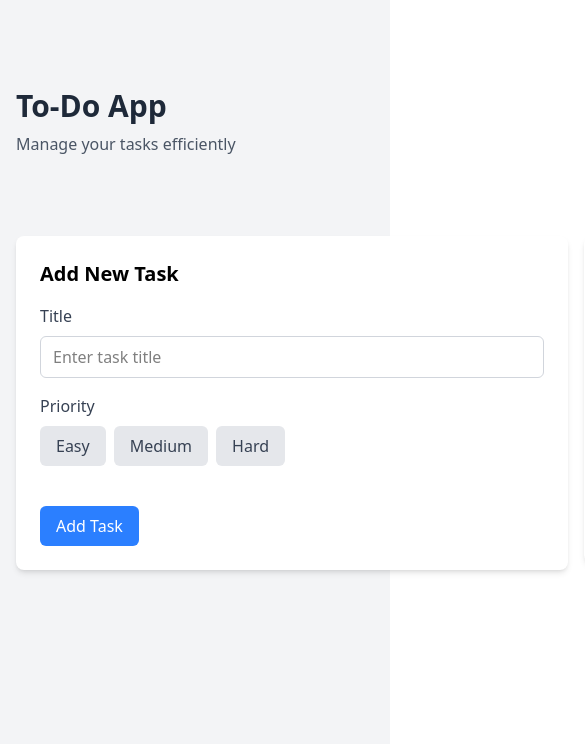
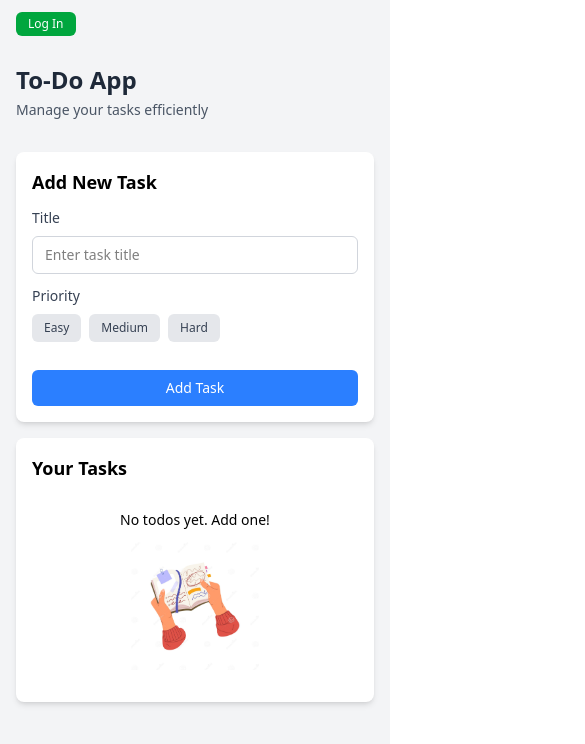
Before and after one commit to rachitdhaka/Todo-Application, a React (Vite) app in the folder client/: page /view in a window 390 px wide. Shown: the top 744 px of the page, 585 px wide, since content can reach past the window. Built offline with nearby package versions, Linux system fonts and the light colour scheme.

Commit message:
Responsive

```diff
--- a/client/src/components/LandingNavbar.jsx
+++ b/client/src/components/LandingNavbar.jsx
@@ -2,10 +2,10 @@ import React from 'react'
 import { NavLink } from "react-router-dom";
 const LandingNavbar = () => {
     return (
-        <div className=' relative min-w-3xl mt-5 p-2 bg-gray-200  flex justify-end rounded-full shadow-input'>
-            <div className='flex items-center gap-4 mr-4 manrope-regular'>
-                <NavLink to="/login" className='cursor-pointer hover:text-gray-700'>Login</NavLink>
-                <NavLink to="/signup" className='cursor-pointer hover:text-gray-700'>Signup</NavLink>
+        <div className='relative w-full mt-3 sm:mt-5 p-2 sm:p-3 bg-gray-200 flex justify-between sm:justify-end rounded-full shadow-input'>
+            <div className='flex items-center gap-3 sm:gap-4 mr-2 sm:mr-4 manrope-regular text-sm sm:text-base'>
+                <NavLink to="/login" className='cursor-pointer hover:text-gray-700 px-2 sm:px-3 py-1 rounded-full transition-colors hover:bg-gray-300'>Login</NavLink>
+                <NavLink to="/signup" className='cursor-pointer hover:text-gray-700 px-2 sm:px-3 py-1 rounded-full transition-colors hover:bg-gray-300'>Signup</NavLink>
             </div>
 
         </div>
--- a/client/src/components/Navbar.jsx
+++ b/client/src/components/Navbar.jsx
@@ -30,20 +30,20 @@ const Navbar = () => {
     const isLoggedIn = localStorage.getItem('token');
 
     return (
-        <div className='w-6xl mx-auto py-3 flex justify-end gap-4'>
+        <div className='w-full max-w-7xl mx-auto px-4 sm:px-6 py-3 sm:py-4 flex justify-between sm:justify-end items-center gap-2 sm:gap-4'>
 
             {isLoggedIn ? (
                 <>
-                    <p className='px-2 py-1 rounded-md font-medium text-gray-700'>
+                    <p className='px-2 sm:px-3 py-1 sm:py-2 rounded-md font-medium text-gray-700 text-xs sm:text-sm md:text-base truncate max-w-[120px] sm:max-w-none'>
                         Welcome, {name}
                     </p>
-                    <button className='px-2 py-1 rounded-md bg-red-700 text-white cursor-pointer hover:bg-red-800 transition-colors'
+                    <button className='px-3 sm:px-4 py-1 sm:py-2 rounded-md bg-red-700 text-white cursor-pointer hover:bg-red-800 transition-colors text-xs sm:text-sm md:text-base whitespace-nowrap'
                     onClick={logout}>
                         Logout
                     </button>
                 </>
             ) : (
-                <button className='px-2 py-1 rounded-md bg-green-600 text-white cursor-pointer hover:bg-green-700 transition-colors'
+                <button className='px-3 sm:px-4 py-1 sm:py-2 rounded-md bg-green-600 text-white cursor-pointer hover:bg-green-700 transition-colors text-xs sm:text-sm md:text-base whitespace-nowrap'
                 onClick={login}>
                     Log In
                 </button>
--- a/client/src/components/ShowTodo.jsx
+++ b/client/src/components/ShowTodo.jsx
@@ -63,37 +63,37 @@ const ShowTodo = ({ refreshTrigger }) => {
 
 
   return (
-    <div className=" bg-white rounded-lg shadow-md p-6 ">
+    <div className="bg-white rounded-lg shadow-md p-4 sm:p-5 md:p-6">
 
-      <h2 className="text-xl font-semibold mb-4">Your Task</h2>
+      <h2 className="text-lg sm:text-xl font-semibold mb-3 sm:mb-4">Your Tasks</h2>
 
       {loading ? (
-        <p className="text-gray-500">Loading todos...</p>
+        <p className="text-gray-500 text-sm sm:text-base">Loading todos...</p>
       ) : todos.length === 0 ? (
-        <div className='flex flex-col justify-center items-center'>
-          <p>No todos yet. Add one!</p>
-          <img src={noTodo} alt="No Todo found" height={100} width={210} />
+        <div className='flex flex-col justify-center items-center py-4 sm:py-6'>
+          <p className="text-sm sm:text-base mb-3">No todos yet. Add one!</p>
+          <img src={noTodo} alt="No Todo found" className="w-32 sm:w-40 md:w-52 h-auto" />
         </div>
       ) : (
-        <ul className="space-y-2">
+        <ul className="space-y-2 sm:space-y-3">
           {todos.map((todo) => (
             <li
               key={todo._id}
-              className="bg-white rounded-md shadow-sm p-3 flex justify-between items-center"
+              className="bg-gray-50 rounded-md shadow-sm p-3 sm:p-4 flex flex-col sm:flex-row justify-between items-start sm:items-center gap-3 sm:gap-2"
             >
-              <div>
-                <h3 className="font-bold">{todo.title}</h3>
-                <p className="text-sm text-gray-500">Priority: {todo.priority}</p>
+              <div className="flex-1 min-w-0">
+                <h3 className="font-bold text-sm sm:text-base break-words">{todo.title}</h3>
+                <p className="text-xs sm:text-sm text-gray-500 mt-1">Priority: <span className="capitalize">{todo.priority}</span></p>
               </div>
 
 
-              <div className='flex gap-2'>
-                <button className='px-3 py-1 bg-red-700 rounded-md text-red-200 cursor-pointer'
+              <div className='flex gap-2 w-full sm:w-auto justify-end'>
+                <button className='px-2 sm:px-3 py-1 text-xs sm:text-sm bg-red-700 rounded-md text-red-200 cursor-pointer hover:bg-red-800 transition-colors whitespace-nowrap'
                   onClick={() => deleteTodo(todo._id)}>
                   Delete
                 </button>
                 <span
-                  className={`px-3 py-1 text-sm rounded-md ${todo.done ? "bg-green-200 text-green-800" : "bg-yellow-200 text-yellow-800"
+                  className={`px-2 sm:px-3 py-1 text-xs sm:text-sm rounded-md whitespace-nowrap ${todo.done ? "bg-green-200 text-green-800" : "bg-yellow-200 text-yellow-800"
                     }`}
                 >
                   {todo.done ? "Done" : "Pending"}
--- a/client/src/components/TodoCreate.jsx
+++ b/client/src/components/TodoCreate.jsx
@@ -66,20 +66,20 @@ const TodoCreate = ({ onTodoCreated }) => {
         }
     }
     return (
-        <div className=" bg-white rounded-lg shadow-md p-6 ">
-            <h2 className="text-xl font-semibold mb-4">Add New Task</h2>
+        <div className="bg-white rounded-lg shadow-md p-4 sm:p-5 md:p-6">
+            <h2 className="text-lg sm:text-xl font-semibold mb-3 sm:mb-4">Add New Task</h2>
 
             {error && (
-                <div className="mb-4 p-3 bg-red-100 border border-red-400 text-red-700 rounded-md">
+                <div className="mb-3 sm:mb-4 p-2 sm:p-3 bg-red-100 border border-red-400 text-red-700 rounded-md text-xs sm:text-sm">
                     {error}
                 </div>
             )}
 
             <form onSubmit={handleSubmit}>
-                <div className="mb-4">
+                <div className="mb-3 sm:mb-4">
                     <label
                         htmlFor="title"
-                        className="block text-gray-700 font-medium mb-2"
+                        className="block text-gray-700 font-medium mb-2 text-sm sm:text-base"
                     >
                         Title
                     </label>
@@ -88,24 +88,24 @@ const TodoCreate = ({ onTodoCreated }) => {
                         id="title"
                         value={title}
                         onChange={(e) => setTitle(e.target.value)}
-                        className="w-full px-3 py-2 border border-gray-300 rounded-md focus:outline-none focus:ring-2 focus:ring-blue-500"
+                        className="w-full px-3 py-2 text-sm sm:text-base border border-gray-300 rounded-md focus:outline-none focus:ring-2 focus:ring-blue-500"
                         placeholder="Enter task title"
                     />
                 </div>
 
-                <div className="mb-4">
-                    <label className="block text-gray-700 font-medium mb-2">
+                <div className="mb-3 sm:mb-4">
+                    <label className="block text-gray-700 font-medium mb-2 text-sm sm:text-base">
                         Priority
                     </label>
-                    <div>
+                    <div className="flex flex-wrap gap-2">
                         {PriorityButton.map((level) => (
                             <button
                                 key={level}
                                 type="button"
                                 onClick={() => setPriority(level)}
-                                className={`mr-2 px-4 py-2 rounded-md capitalize ${priority === level
+                                className={`px-3 sm:px-4 py-1.5 sm:py-2 text-xs sm:text-sm rounded-md capitalize transition-colors ${priority === level
                                         ? "bg-blue-500 text-white"
-                                        : "bg-gray-200 text-gray-700"
+                                        : "bg-gray-200 text-gray-700 hover:bg-gray-300"
                                     }`}
                             >
                                 {level}
@@ -118,7 +118,7 @@ const TodoCreate = ({ onTodoCreated }) => {
 
                 <button
                     type="submit"
-                    className="bg-blue-500 hover:bg-blue-600 text-white font-medium py-2 px-4   mt-6 rounded-md transition-colors"
+                    className="w-full sm:w-auto bg-blue-500 hover:bg-blue-600 text-white font-medium py-2 px-4 sm:px-6 mt-4 sm:mt-6 rounded-md transition-colors text-sm sm:text-base"
                 >
                     Add Task
                 </button>
--- a/client/src/components/TodoHeader.jsx
+++ b/client/src/components/TodoHeader.jsx
@@ -1,9 +1,9 @@
 import React from 'react'
 export function TodoHeader() {
   return (
-    <header className="mb-8">
-      <h1 className="text-3xl font-bold text-gray-800">To-Do App</h1>
-      <p className="text-gray-600 mt-2">Manage your tasks efficiently</p>
+    <header className="mb-4 sm:mb-6 md:mb-8">
+      <h1 className="text-2xl sm:text-3xl md:text-4xl font-bold text-gray-800">To-Do App</h1>
+      <p className="text-sm sm:text-base md:text-lg text-gray-600 mt-1 sm:mt-2">Manage your tasks efficiently</p>
     </header>
   )
 }
--- a/client/src/pages/MainPage.jsx
+++ b/client/src/pages/MainPage.jsx
@@ -13,18 +13,18 @@ const MainPage = () => {
     };
 
     return (
-        <div className='bg-gray-100 h-screen'>
+        <div className='bg-gray-100 min-h-screen'>
             <Navbar/>
             <Toaster position="top-center" />
-            <div className='container mx-auto px-4 py-8 max-w-6xl '>
+            <div className='container mx-auto px-4 sm:px-6 lg:px-8 py-4 sm:py-6 md:py-8 max-w-7xl'>
                 <TodoHeader />
             </div>
 
-            <div className='w-6xl mx-auto flex items-start justify-center gap-4 mb-8 p-4 rounded-lg'>
-                <div className='w-[50%]'>
+            <div className='w-full max-w-7xl mx-auto flex flex-col lg:flex-row items-start justify-center gap-4 sm:gap-6 mb-8 px-4 sm:px-6 lg:px-8'>
+                <div className='w-full lg:w-[50%]'>
                     <TodoCreate onTodoCreated={handleTodoCreated} />
                 </div>
-                <div className='w-[50%]'>
+                <div className='w-full lg:w-[50%]'>
                     <ShowTodo refreshTrigger={refreshTrigger} />
                 </div>
             </div>
```
Also changed, not shown: client/src/components/Hero.jsx (+5 -5 lines), client/src/pages/LandingPage.jsx (+7 -9 lines), client/src/pages/LoginPage.jsx (+15 -15 lines), client/src/pages/SignupPage.jsx (+18 -18 lines).
